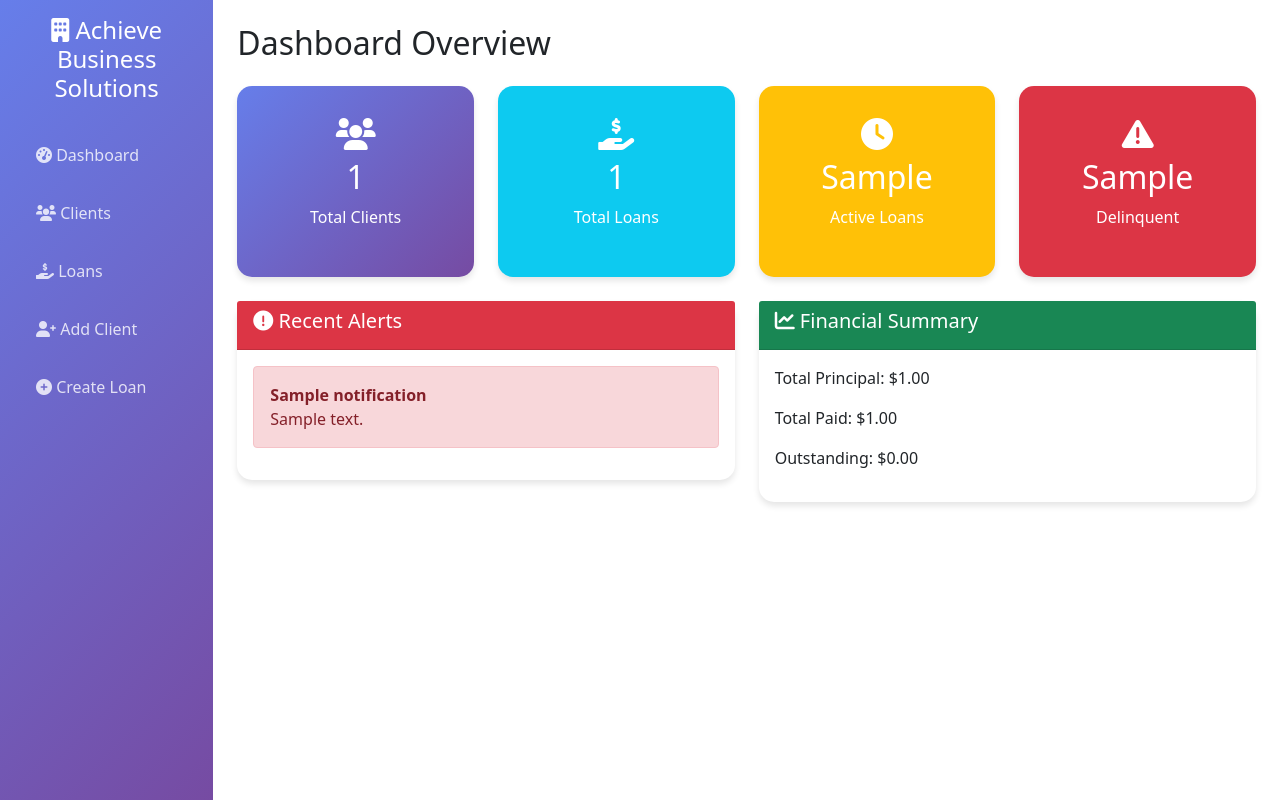
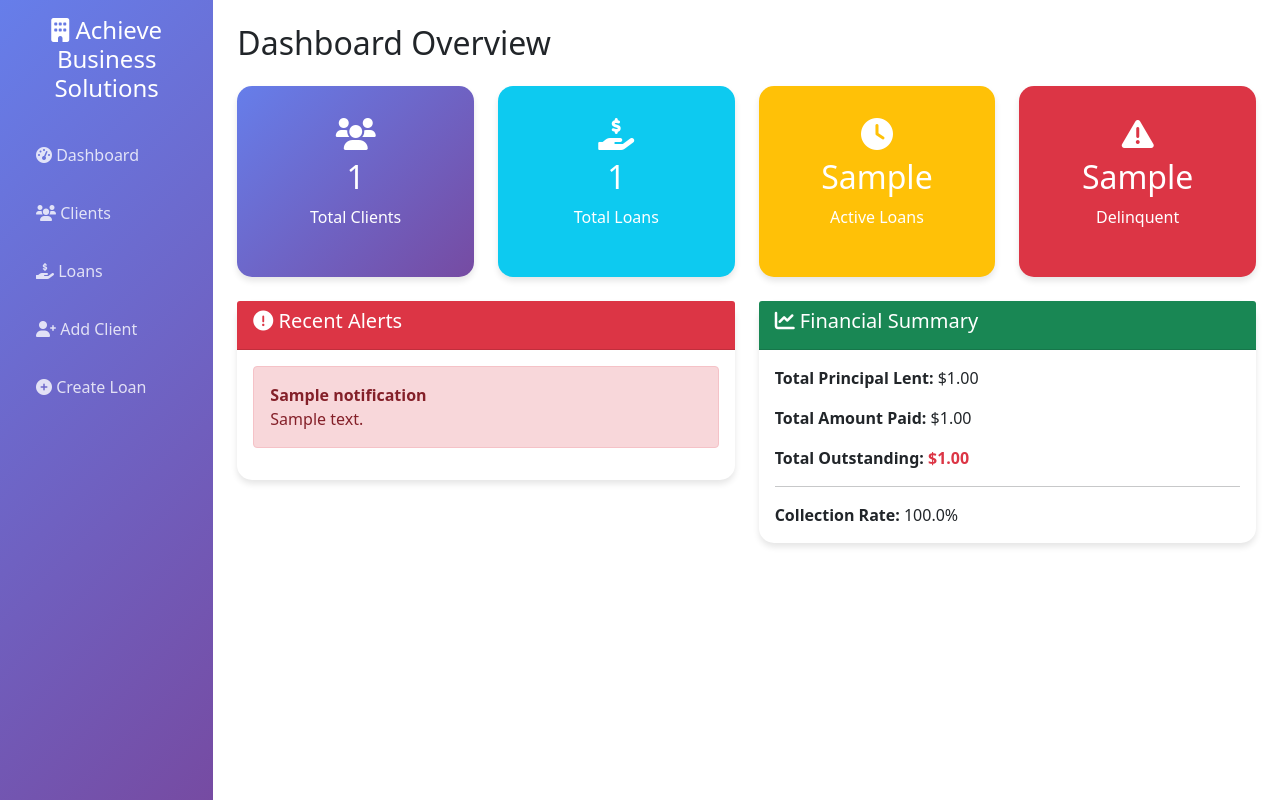
Before and after one commit to achievebuzsol/achieve-loan-system, a Flask app: template templates/dashboard.html in a window 1280 px wide. Run offline with Flask 3, Linux system fonts and the light colour scheme; the template is opened without the code that fills it: most values are stand-ins (such as "Sample title", 1, 10 or a date in 2020).

Commit message:
Fixed dashboard: delinquent count, outstanding balance, and loan status updates

```diff
--- a/loan_management_system.py
+++ b/loan_management_system.py
@@ -312,17 +312,16 @@ class LoanManagementSystem:
         conn = sqlite3.connect(self.db_name)
         cursor = conn.cursor()
 
+        # Check for delinquent loans first
+        self.check_delinquent_loans()
+
+        # Client counts
         cursor.execute('SELECT COUNT(*) FROM clients')
         total_clients = cursor.fetchone()[0]
 
+        # Loan counts
         cursor.execute('SELECT COUNT(*) FROM loans')
         total_loans = cursor.fetchone()[0]
-
-        cursor.execute('SELECT SUM(principal_amount) FROM loans')
-        total_principal = cursor.fetchone()[0] or 0
-
-        cursor.execute('SELECT SUM(total_amount) FROM loans WHERE status = "paid"')
-        total_paid = cursor.fetchone()[0] or 0
 
         cursor.execute('SELECT COUNT(*) FROM loans WHERE status = "active"')
         active_loans = cursor.fetchone()[0]
@@ -330,11 +329,26 @@ class LoanManagementSystem:
         cursor.execute('SELECT COUNT(*) FROM loans WHERE status = "delinquent"')
         delinquent_loans = cursor.fetchone()[0]
 
+        # Financial calculations - ONLY outstanding amounts
+        cursor.execute('SELECT SUM(principal_amount) FROM loans')
+        total_principal = cursor.fetchone()[0] or 0
+
+        # Total paid amount
+        cursor.execute('SELECT SUM(paid_amount) FROM loans')
+        total_paid = cursor.fetchone()[0] or 0
+
+        # Outstanding = total loan amounts - total paid
+        cursor.execute('SELECT SUM(total_amount) FROM loans')
+        total_loan_value = cursor.fetchone()[0] or 0
+        total_outstanding = total_loan_value - total_paid
+
+        # Recent notifications
         cursor.execute('''
             SELECT n.*, c.company_name
             FROM notifications n
             JOIN loans l ON n.loan_id = l.loan_id
             JOIN clients c ON l.client_id = c.client_id
+            WHERE n.status = 'pending'
             ORDER BY n.sent_date DESC
             LIMIT 10
         ''')
@@ -351,6 +365,7 @@ class LoanManagementSystem:
             'total_loans': total_loans,
             'total_principal': total_principal,
             'total_paid': total_paid,
+            'total_outstanding': total_outstanding,
             'active_loans': active_loans,
             'delinquent_loans': delinquent_loans,
             'recent_notifications': recent_notifications
@@ -378,11 +393,22 @@ def clients():
 def loans():
     conn = sqlite3.connect(lms.db_name)
     cursor = conn.cursor()
+
+    # Check for delinquent loans before displaying
+    lms.check_delinquent_loans()
+
     cursor.execute('''
         SELECT l.*, c.company_name, c.contact_person
         FROM loans l
         JOIN clients c ON l.client_id = c.client_id
-        ORDER BY l.created_date DESC
+        ORDER BY
+            CASE l.status
+                WHEN 'delinquent' THEN 1
+                WHEN 'active' THEN 2
+                WHEN 'paid' THEN 3
+                ELSE 4
+            END,
+            l.due_date ASC
     ''')
     loans_data = cursor.fetchall()
     conn.close()
@@ -549,7 +575,38 @@ def make_payment(loan_id):
     payment_method = request.form['payment_method']
     notes = request.form.get('notes', '')
 
-    lms.make_payment(loan_id, amount, payment_method, notes)
+    conn = sqlite3.connect(lms.db_name)
+    cursor = conn.cursor()
+
+    # Get current loan info
+    cursor.execute('SELECT paid_amount, total_amount, client_id, status FROM loans WHERE loan_id = ?', (loan_id,))
+    result = cursor.fetchone()
+
+    if result:
+        paid_amount, total_amount, client_id, current_status = result
+        new_paid_amount = paid_amount + amount
+
+        # Record the payment
+        cursor.execute('''
+            INSERT INTO payments (loan_id, amount, payment_date, payment_method, notes)
+            VALUES (?, ?, ?, ?, ?)
+        ''', (loan_id, amount, datetime.now().date(), payment_method, notes))
+
+        # Update paid amount
+        cursor.execute('UPDATE loans SET paid_amount = ? WHERE loan_id = ?', (new_paid_amount, loan_id))
+
+        # Check if fully paid
+        if new_paid_amount >= total_amount:
+            cursor.execute('UPDATE loans SET status = "paid" WHERE loan_id = ?', (loan_id,))
+            cursor.execute('UPDATE clients SET paid_loans = paid_loans + 1 WHERE client_id = ?', (client_id,))
+            lms.update_client_rating(client_id)
+        # If was delinquent but now paid partially, set back to active
+        elif current_status == 'delinquent':
+            cursor.execute('UPDATE loans SET status = "active" WHERE loan_id = ?', (loan_id,))
+
+        conn.commit()
+
+    conn.close()
     return redirect(url_for('loan_detail', loan_id=loan_id))
 
 @app.route('/api/notifications')
--- a/templates/dashboard.html
+++ b/templates/dashboard.html
@@ -49,12 +49,16 @@
                 <h5><i class="fas fa-exclamation-circle"></i> Recent Alerts</h5>
             </div>
             <div class="card-body">
+                {% if data.recent_notifications %}
                     {% for notification in data.recent_notifications %}
                     <div class="alert alert-danger">
                         <strong>{{ notification.company_name }}</strong><br>
                         {{ notification.message }}
                     </div>
                     {% endfor %}
+                {% else %}
+                    <p class="text-muted">No alerts at this time</p>
+                {% endif %}
             </div>
         </div>
     </div>
@@ -64,9 +68,17 @@
                 <h5><i class="fas fa-chart-line"></i> Financial Summary</h5>
             </div>
             <div class="card-body">
-                <p>Total Principal: ${{ "%.2f"|format(data.total_principal) }}</p>
-                <p>Total Paid: ${{ "%.2f"|format(data.total_paid) }}</p>
-                <p>Outstanding: ${{ "%.2f"|format(data.total_principal - data.total_paid) }}</p>
+                <p><strong>Total Principal Lent:</strong> ${{ "%.2f"|format(data.total_principal) }}</p>
+                <p><strong>Total Amount Paid:</strong> ${{ "%.2f"|format(data.total_paid) }}</p>
+                <p><strong>Total Outstanding:</strong> <span class="text-danger fw-bold">${{ "%.2f"|format(data.total_outstanding) }}</span></p>
+                <hr>
+                <p class="mb-0"><strong>Collection Rate:</strong>
+                    {% if data.total_principal > 0 %}
+                        {{ "%.1f"|format((data.total_paid / data.total_principal) * 100) }}%
+                    {% else %}
+                        0%
+                    {% endif %}
+                </p>
             </div>
         </div>
     </div>
```
Also changed, not shown: templates/loans.html (+10 -4 lines). Lines whose indentation alone changed are shown as unchanged.
